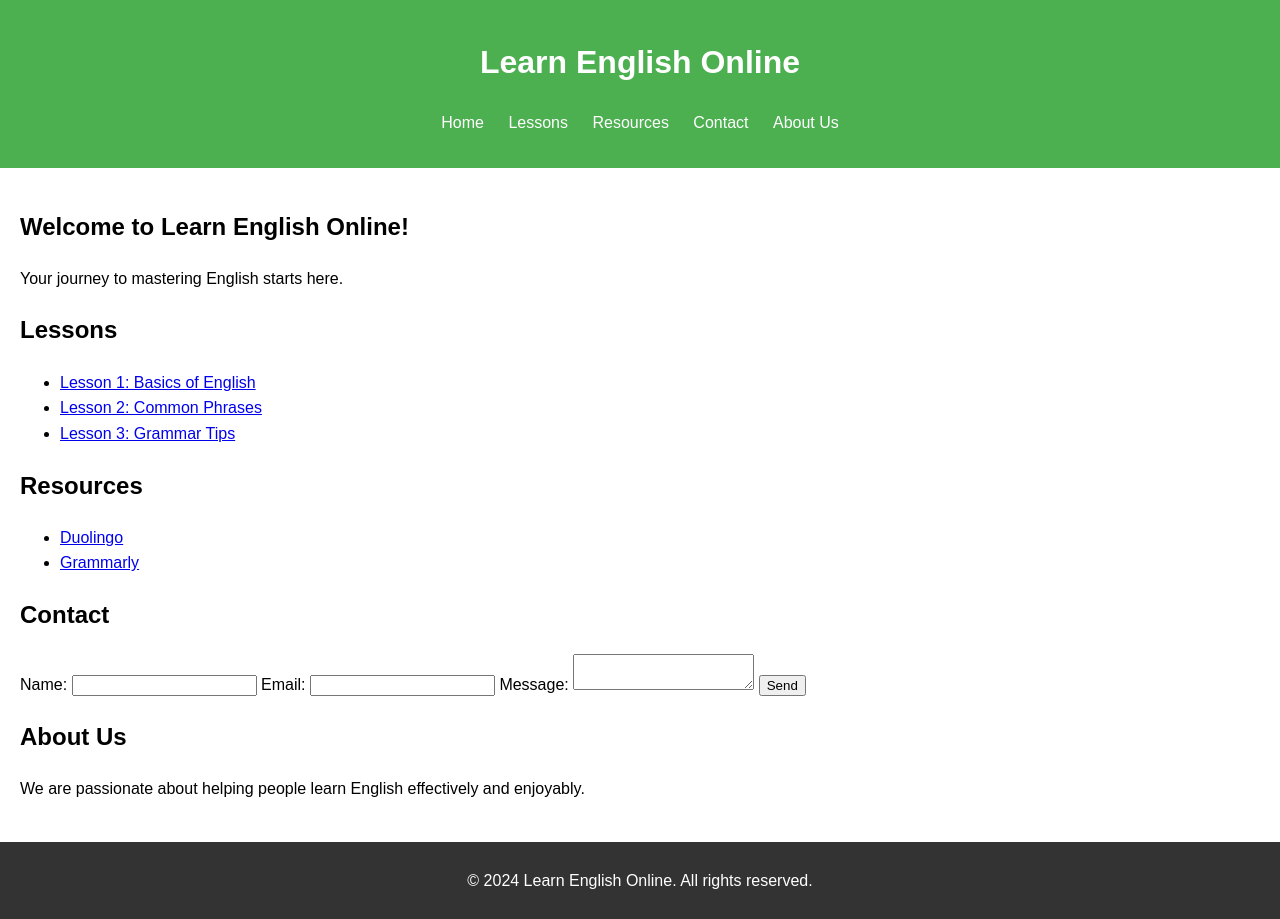
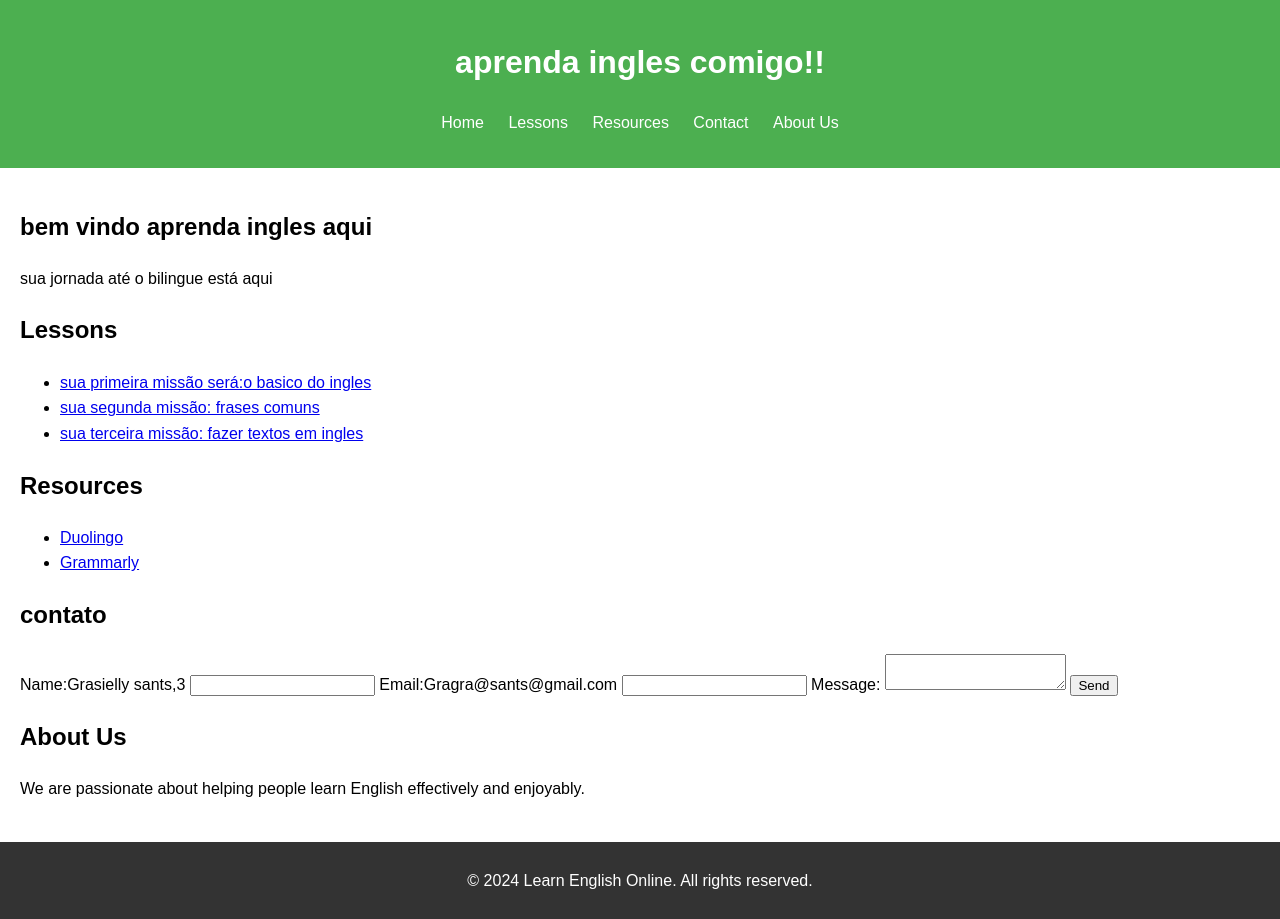
Before and after one commit to Jorinh0/SITE-INGLES, a plain HTML site: page index.html in a window 1280 px wide. Drawn offline with Linux system fonts and the light colour scheme.

Commit message:
index.html

```diff
--- a/index.html
+++ b/index.html
@@ -3,12 +3,12 @@
 <head>
     <meta charset="UTF-8">
     <meta name="viewport" content="width=device-width, initial-scale=1.0">
-    <title>Learn English Online</title>
+    <title>aprenda ingles comigo!!</title>
     <link rel="stylesheet" href="styles.css">
 </head>
 <body>
     <header>
-        <h1>Learn English Online</h1>
+        <h1>aprenda ingles comigo!!</h1>
         <nav>
             <ul>
                 <li><a href="#home">Home</a></li>
@@ -21,15 +21,15 @@
     </header>
     <main>
         <section id="home">
-            <h2>Welcome to Learn English Online!</h2>
-            <p>Your journey to mastering English starts here.</p>
+            <h2>bem vindo aprenda ingles aqui</h2>
+            <p>sua jornada até o bilingue está aqui</p>
         </section>
         <section id="lessons">
             <h2>Lessons</h2>
             <ul>
-                <li><a href="#">Lesson 1: Basics of English</a></li>
-                <li><a href="#">Lesson 2: Common Phrases</a></li>
-                <li><a href="#">Lesson 3: Grammar Tips</a></li>
+                <li><a href="#">sua primeira missão será:o basico do ingles</a></li>
+                <li><a href="#">sua segunda missão: frases comuns</a></li>
+                <li><a href="#">sua terceira missão: fazer textos em ingles</a></li>
             </ul>
         </section>
         <section id="resources">
@@ -40,12 +40,12 @@
             </ul>
         </section>
         <section id="contact">
-            <h2>Contact</h2>
+            <h2>contato</h2>
             <form>
-                <label for="name">Name:</label>
+                <label for="name">Name:Grasielly sants,3</label>
                 <input type="text" id="name" name="name" required>
 
-                <label for="email">Email:</label>
+                <label for="email">Email:Gragra@sants@gmail.com</label>
                 <input type="email" id="email" name="email" required>
 
                 <label for="message">Message:</label>
```
